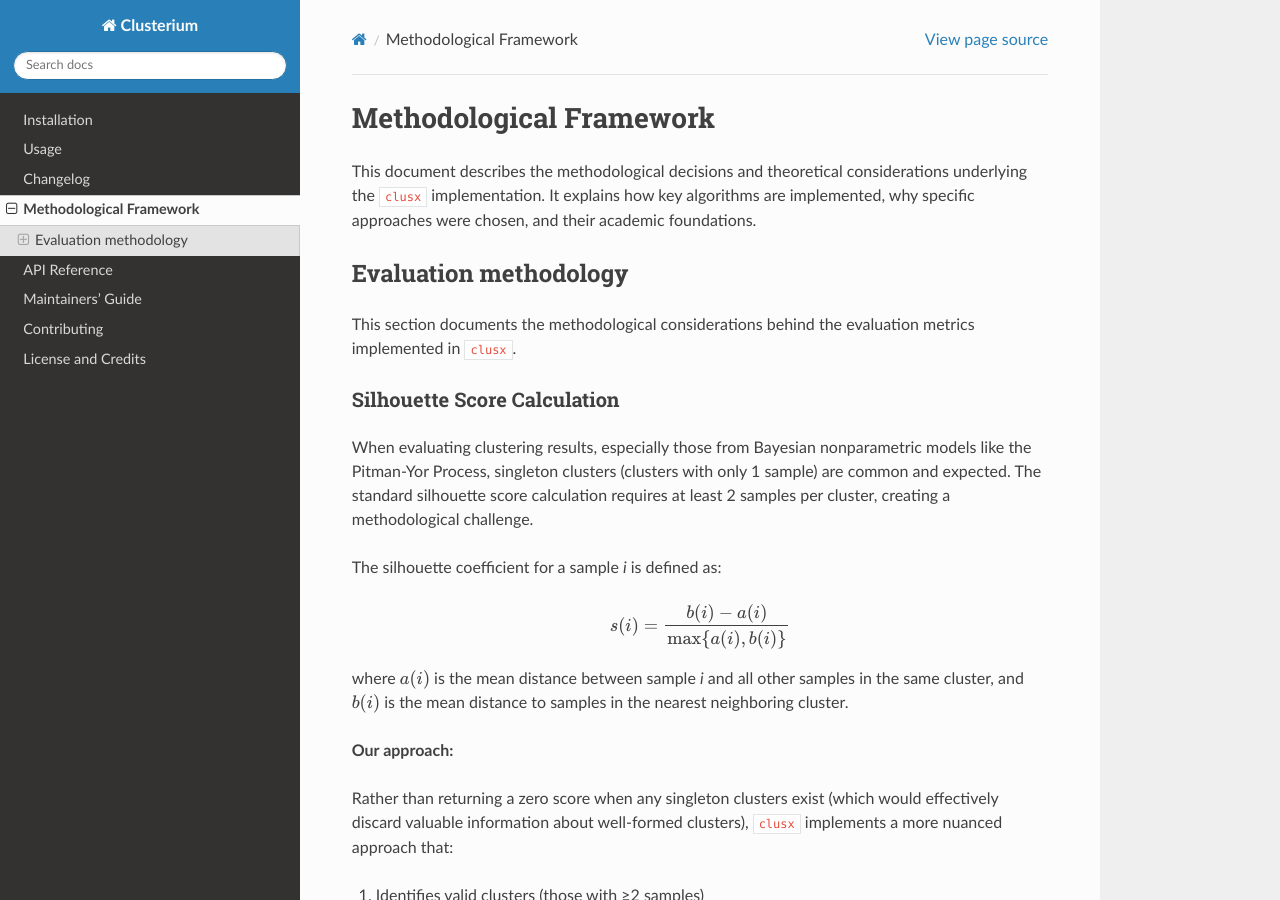
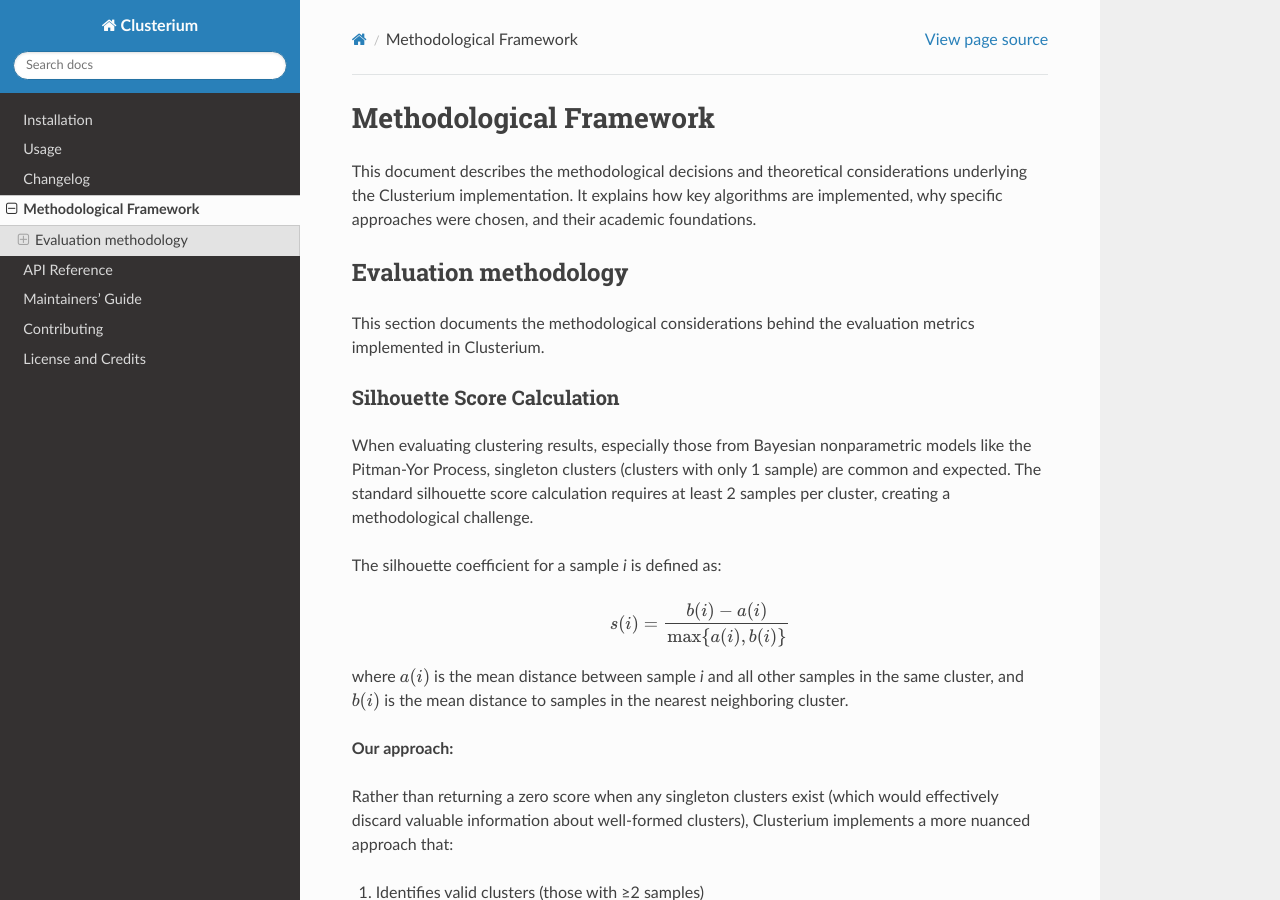
Before and after one commit to sergeyklay/clusterium, a Sphinx documentation site: the page built from docs/source/methodological_framework.rst, in a window 1280 px wide and 900 px high. Built offline with Sphinx 7.4.7 and the Read the Docs theme 3.1.0, drawn with Linux system fonts in a browser that asks for light colours; some of the changed text lies outside the part shown.

Commit message:
Correct docs

```diff
--- a/docs/source/methodological_framework.rst
+++ b/docs/source/methodological_framework.rst
@@ -2,12 +2,12 @@
 Methodological Framework
 =========================
 
-This document describes the methodological decisions and theoretical considerations underlying the ``clusx`` implementation. It explains how key algorithms are implemented, why specific  approaches were chosen, and their academic foundations.
+This document describes the methodological decisions and theoretical considerations underlying the Clusterium implementation. It explains how key algorithms are implemented, why specific  approaches were chosen, and their academic foundations.
 
 Evaluation methodology
 ----------------------
 
-This section documents the methodological considerations behind the evaluation metrics implemented in ``clusx``.
+This section documents the methodological considerations behind the evaluation metrics implemented in Clusterium.
 
 Silhouette Score Calculation
 ^^^^^^^^^^^^^^^^^^^^^^^^^^^^
@@ -24,7 +24,7 @@ where :math:`a(i)` is the mean distance between sample *i* and all other samples
 
 **Our approach:**
 
-Rather than returning a zero score when any singleton clusters exist (which would effectively discard valuable information about well-formed clusters), ``clusx`` implements a more nuanced
+Rather than returning a zero score when any singleton clusters exist (which would effectively discard valuable information about well-formed clusters), Clusterium implements a more nuanced
 approach that:
 
 1. Identifies valid clusters (those with ≥2 samples)
@@ -54,7 +54,7 @@ Consider a clustering result with 10 samples and 3 clusters:
 
 Without filtering, the silhouette score would be zero because of the singleton cluster.
 
-With filtering, ``clusx`` would:
+With filtering, Clusterium would:
 
 1. Identify the 2 valid clusters (Cluster 1 and Cluster 3)
 2. Filter the samples to include only those in valid clusters
```
